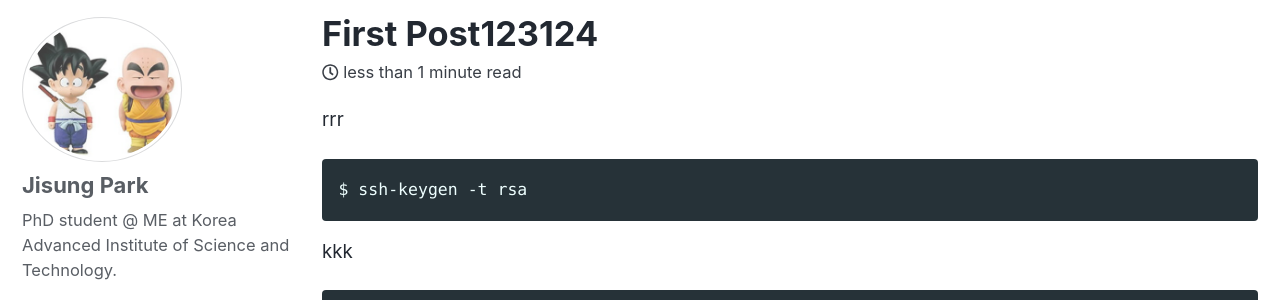
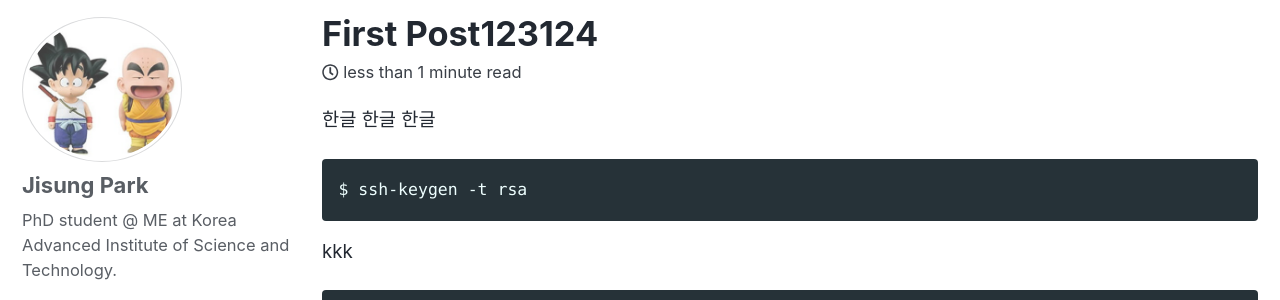
Before and after one commit to tesschin/kaist-jisungpark.github.io, a Jekyll site: the page built from _posts/2019-01-24-first-post123124.md, in a window 1280 px wide and 900 px high. Shown: the part 185-485 px from the top of the window. Built offline with Jekyll 4.4.1, drawn with Linux system fonts in a browser that asks for light colours; nearby versions of some CDN libraries.

Commit message:
Update 2019-01-24-first-post123124.md

````diff
--- a/_posts/2019-01-24-first-post123124.md
+++ b/_posts/2019-01-24-first-post123124.md
@@ -7,7 +7,7 @@ tags:
   - Tips
 ---
 
-rrr
+한글 한글 한글
 
 ```
 $ ssh-keygen -t rsa
````
